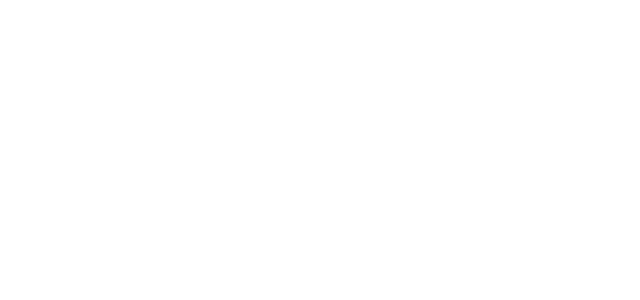
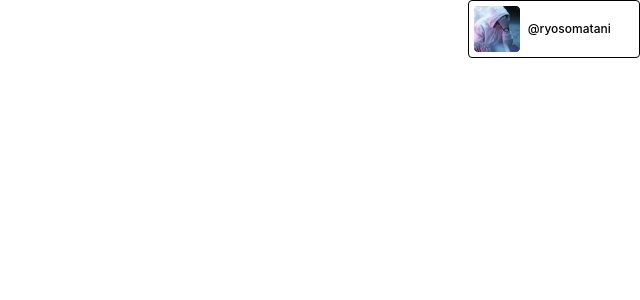
Before and after one commit to kubilaycakmak/attendence-frontend, a React (Create React App) app: page / in a window 1280 px wide. Before the commit this address had no page. Shown: the top 300 px of the page, without its empty margins (640-1280 px from the left). Built offline with nearby package versions, Linux system fonts and the light colour scheme.

Commit message:
add avatar menu component

```diff
--- a/src/App.js
+++ b/src/App.js
@@ -3,12 +3,14 @@ import { BrowserRouter, Routes, Route } from 'react-router-dom';
 import Footer from './component/Footer/Footer';
 import './App.css';
 import LoginSignup from './component/pages/LoginSignup/LoginSignup';
+import AvatarMenu from './component/AvatarMenu/AvatarMenu';
 
 function App() {
   return (
     <>
       <BrowserRouter>
         <div className="App">
+          <AvatarMenu />
           <Routes>
             <Route path="/register" element={<LoginSignup />} />
             <Route path="/login" element={<LoginSignup />} />
--- /dev/null
+++ b/src/component/AvatarMenu/AvatarMenu.js
@@ -0,0 +1,54 @@
+import React, { useState, useRef, useEffect } from 'react';
+import { Link } from 'react-router-dom';
+import styles from './AvatarMenu.module.scss';
+
+const AvatarMenu = () => {
+  // TODO: temp data
+  const tempUserInfo = {
+    user_name: 'ryosomatani',
+    profile_image: '/profile.png',
+  };
+  const [isMenuShown, setIsMenuShown] = useState(false);
+  const menu = useRef();
+  const showMenu = () => {
+    setIsMenuShown((prev) => !prev);
+  };
+  useEffect(() => {
+    document.addEventListener('click', (e) => {
+      if (!menu.current.contains(e.target)) {
+        setIsMenuShown(false);
+      }
+    });
+  }, []);
+
+  return (
+    <div className={styles.avatarMenu} ref={menu}>
+      <div className={styles.avatarMenu__icon} onClick={showMenu}>
+        <img src={tempUserInfo.profile_image} alt="profile image" />
+        <p>@{tempUserInfo.user_name}</p>
+      </div>
+      <div
+        className={`${styles.avatarMenu__menuWrap} ${
+          isMenuShown ? styles.isShown : ''
+        }`}
+      >
+        <ul className={styles.avatarMenu__menu}>
+          <li>
+            <Link to="/location">Location & Direction</Link>
+          </li>
+          <li>
+            <Link to="/profile">Profile</Link>
+          </li>
+          <li>
+            <Link to="/appointments">My Appointments</Link>
+          </li>
+          <li>
+            <Link to="/reservations">My Reservations</Link>
+          </li>
+        </ul>
+      </div>
+    </div>
+  );
+};
+
+export default AvatarMenu;
--- /dev/null
+++ b/src/component/AvatarMenu/AvatarMenu.module.scss
@@ -0,0 +1,70 @@
+@import '../../scss/variables';
+@import '../../scss/utils';
+
+.avatarMenu {
+  box-sizing: border-box;
+  cursor: pointer;
+  overflow: hidden;
+  position: absolute;
+  top: 0;
+  transition: opacity 100ms ease;
+  right: 0;
+  max-width: 172px;
+  min-width: 130px;
+  width: 35%;
+  z-index: 10;
+  @include for-pc-screen {
+    width: 172px;
+  }
+  &__icon,
+  &__menu {
+    background: #fff;
+    border: 0.5px solid #000000;
+    border-radius: 4px;
+  }
+  &__icon {
+    align-items: center;
+    display: flex;
+    padding: 0.3em;
+    img {
+      margin-right: 0.5em;
+      width: 25%;
+      @include for-pc-screen {
+        width: 46px;
+      }
+    }
+    p {
+      font-size: $FONT_SIZE_12;
+      font-weight: 500;
+      word-break: break-all;
+    }
+  }
+  &__menu {
+    font-size: $FONT_SIZE_10;
+    margin-top: 0.3em;
+    padding: 0 1em;
+    text-align: left;
+    &Wrap {
+      opacity: 0;
+      overflow: hidden;
+      transition: opacity 100ms ease-out;
+      &.isShown {
+        opacity: 1;
+      }
+    }
+    li {
+      @include hover-opacity;
+      padding: 1em 0;
+      & + li {
+        border-top: 1px solid rgba(0, 0, 0, 0.2);
+      }
+      a {
+        color: inherit;
+        text-decoration: none;
+        &:hover {
+          font-weight: 600;
+        }
+      }
+    }
+  }
+}
```
Also changed, not shown: public/profile.png (added).
